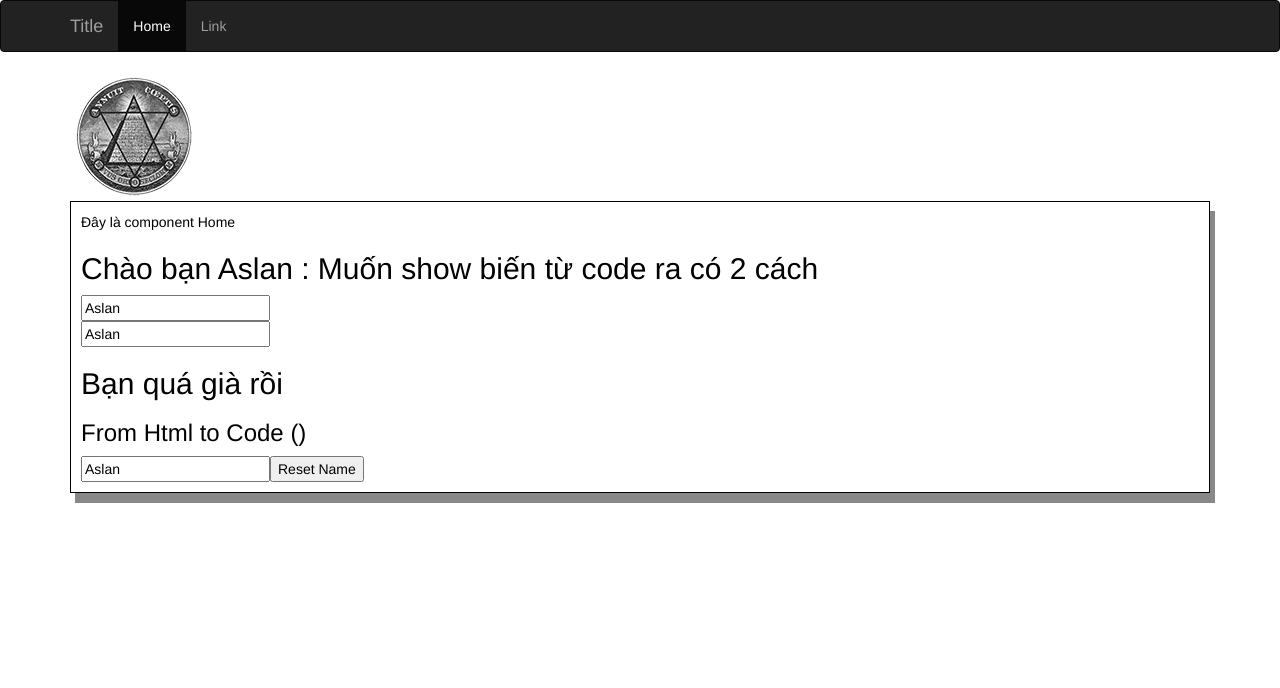
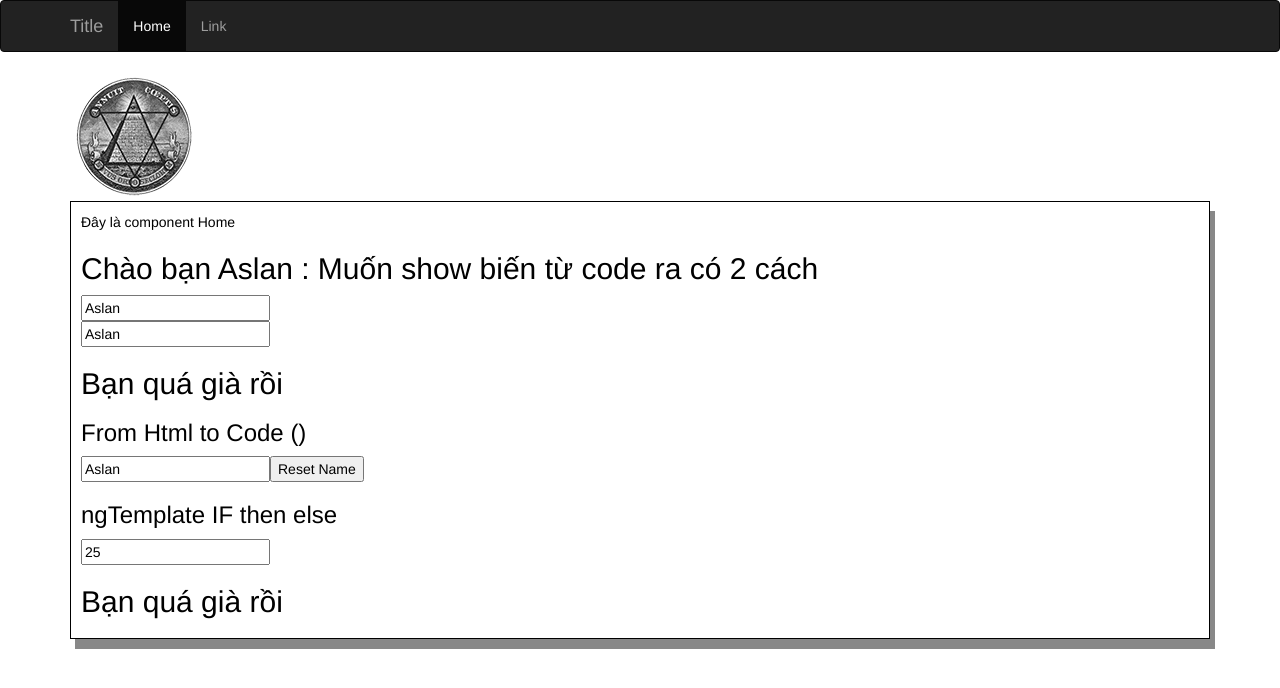
Before and after one commit to VanHoangDN/angular, an Angular app: page / in a window 1280 px wide. Shown: the top 688 px of the page. Built offline with nearby package versions, Linux system fonts and the light colour scheme.

Commit message:
B13_ngTemplate_ifThenElse

```diff
--- a/src/app/home/home.component.html
+++ b/src/app/home/home.component.html
@@ -5,7 +5,18 @@
     <input type="text" [value]="name" [title]="'đây là ' + name">
     <h2 *ngIf="age > 18">Bạn quá già rồi</h2>
     <h2 *ngIf="age <= 18">Bạn còn trẻ</h2>
+
+
     <h3>From Html to Code ()</h3>
     <input type="text" [(ngModel)]="name" [title]="'đây là ' + name">
     <button (click)="resetName()">Reset Name</button>
+
+
+    <h3>ngTemplate IF then else</h3>
+    <input type="text" [(ngModel)]="age" [title]="'Tuổi bạn là ' + age">
+    <div *ngIf="age<=18; then tre;else gia"></div>
+    <ng-template #gia><h2>Bạn quá già rồi</h2></ng-template>
+    <ng-template #tre>
+        <h2>Bạn còn trẻ</h2>
+    </ng-template>
 </div>
```
